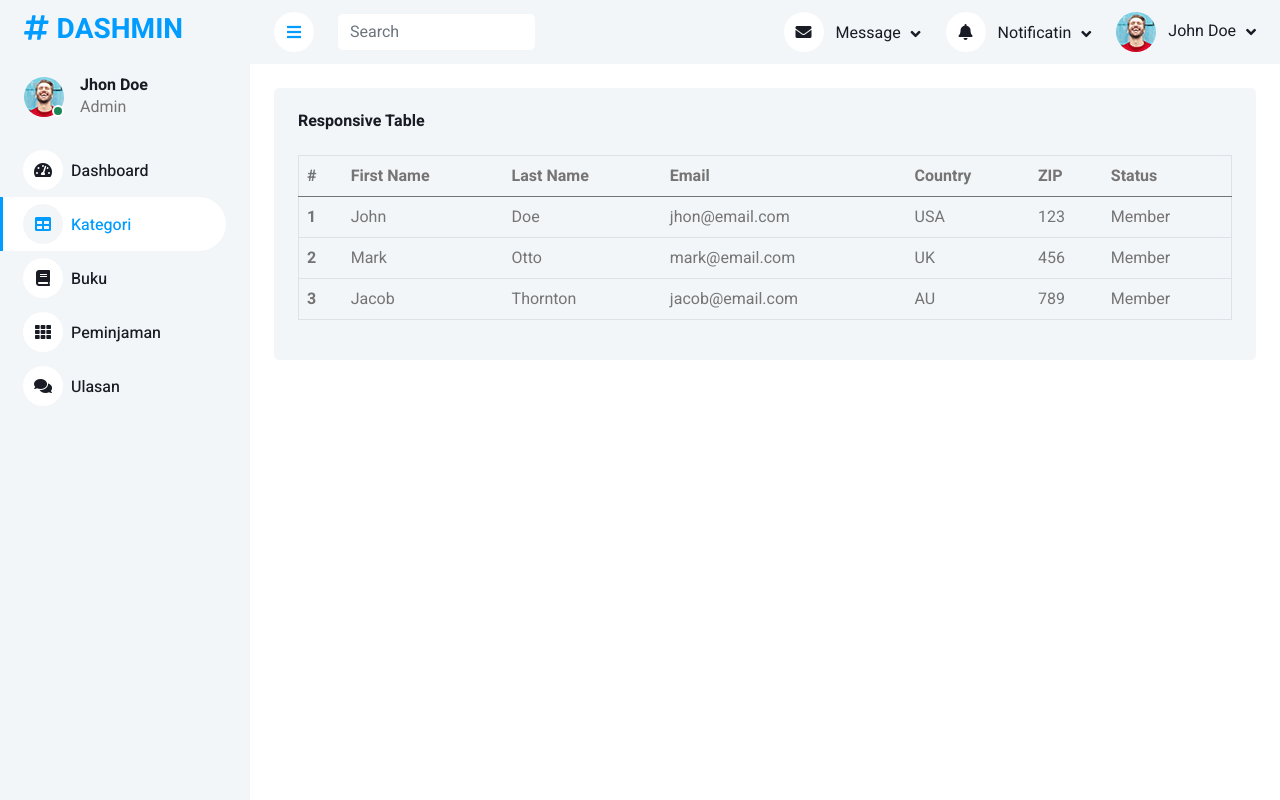
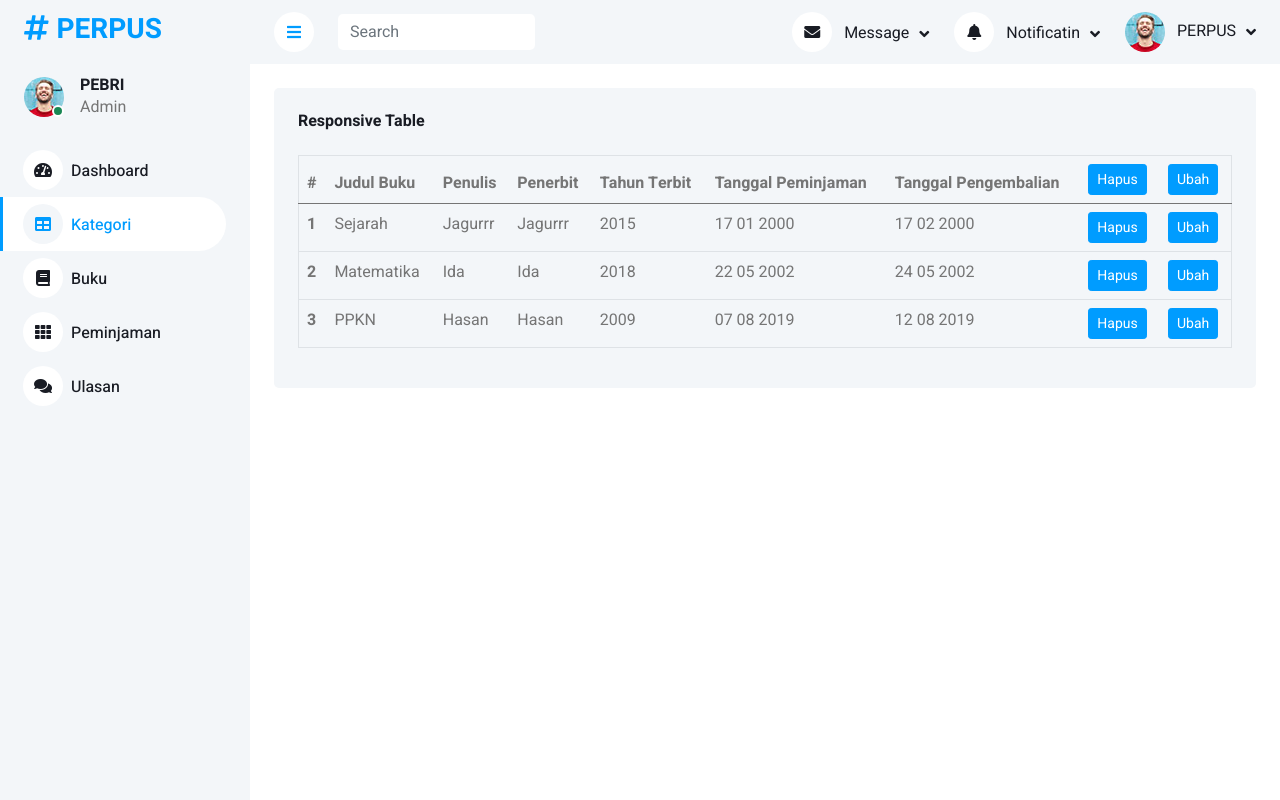
Before and after one commit to P3br14ni/XIPPLG1_PAKETA, a PHP site: page /kategori.php in a window 1280 px wide. Run offline with PHP 8.4, Linux system fonts and the light colour scheme; some libraries are stand-ins or nearby versions.

Commit message:
PEBRI & MELINDA

```diff
--- a/index.php
+++ b/index.php
@@ -84,7 +84,7 @@
         <div class="content">
             <!-- Navbar Start -->
             <nav class="navbar navbar-expand bg-light navbar-light sticky-top px-4 py-0">
-                <a href="index.html" class="navbar-brand d-flex d-lg-none me-4">
+                <a href="index.php" class="navbar-brand d-flex d-lg-none me-4">
                     <h2 class="text-primary mb-0"><i class="fa fa-hashtag"></i></h2>
                 </a>
                 <a href="#" class="sidebar-toggler flex-shrink-0">
--- a/kategori.php
+++ b/kategori.php
@@ -45,8 +45,8 @@
         <!-- Sidebar Start -->
         <div class="sidebar pe-4 pb-3">
             <nav class="navbar bg-light navbar-light">
-                <a href="index.html" class="navbar-brand mx-4 mb-3">
-                    <h3 class="text-primary"><i class="fa fa-hashtag me-2"></i>DASHMIN</h3>
+                <a href="index.php" class="navbar-brand mx-4 mb-3">
+                    <h3 class="text-primary"><i class="fa fa-hashtag me-2"></i>PERPUS</h3>
                 </a>
                 <div class="d-flex align-items-center ms-4 mb-4">
                     <div class="position-relative">
@@ -54,7 +54,7 @@
                         <div class="bg-success rounded-circle border border-2 border-white position-absolute end-0 bottom-0 p-1"></div>
                     </div>
                     <div class="ms-3">
-                        <h6 class="mb-0">Jhon Doe</h6>
+                        <h6 class="mb-0">PEBRI</h6>
                         <span>Admin</span>
                         </div>
                 </div>
@@ -113,7 +113,7 @@
                     </div>
                         <a href="#" class="nav-link dropdown-toggle" data-bs-toggle="dropdown">
                             <img class="rounded-circle me-lg-2" src="img/user.jpg" alt="" style="width: 40px; height: 40px;">
-                            <span class="d-none d-lg-inline-flex">John Doe</span>
+                            <span class="d-none d-lg-inline-flex">PERPUS</span>
                         </a>
                         <div class="dropdown-menu dropdown-menu-end bg-light border-0 rounded-0 rounded-bottom m-0">
                             <a href="#" class="dropdown-item">My Profile</a>
@@ -137,41 +137,49 @@
                                     <thead>
                                         <tr>
                                             <th scope="col">#</th>
-                                            <th scope="col">First Name</th>
-                                            <th scope="col">Last Name</th>
-                                            <th scope="col">Email</th>
-                                            <th scope="col">Country</th>
-                                            <th scope="col">ZIP</th>
-                                            <th scope="col">Status</th>
+                                            <th scope="col">Judul Buku</th>
+                                            <th scope="col">Penulis</th>
+                                            <th scope="col">Penerbit</th>
+                                            <th scope="col">Tahun Terbit</th>
+                                            <th scope="col">Tanggal Peminjaman</th>
+                                            <th scope="col">Tanggal Pengembalian</th>
+                                            <th><a class="btn btn-sm btn-primary" href="">Hapus</a></th>
+                                            <th><a class="btn btn-sm btn-primary" href="">Ubah</a></th>
                                         </tr>
                                     </thead>
                                     <tbody>
                                         <tr>
                                             <th scope="row">1</th>
-                                            <td>John</td>
-                                            <td>Doe</td>
-                                            <td>jhon@email.com</td>
-                                            <td>USA</td>
-                                            <td>123</td>
-                                            <td>Member</td>
+                                            <td>Sejarah</td>
+                                            <td>Jagurrr</td>
+                                            <td>Jagurrr</td>
+                                            <td>2015</td>
+                                            <td>17 01 2000</td>
+                                            <td>17 02 2000</td>
+                                            <th><a class="btn btn-sm btn-primary" href="">Hapus</a></th>
+                                            <th><a class="btn btn-sm btn-primary" href="">Ubah</a></th>
                                         </tr>
                                         <tr>
                                             <th scope="row">2</th>
-                                            <td>Mark</td>
-                                            <td>Otto</td>
-                                            <td>mark@email.com</td>
-                                            <td>UK</td>
-                                            <td>456</td>
-                                            <td>Member</td>
+                                            <td>Matematika</td>
+                                            <td>Ida</td>
+                                            <td>Ida</td>
+                                            <td>2018</td>
+                                            <td>22 05 2002</td>
+                                            <td>24 05 2002</td>
+                                            <th><a class="btn btn-sm btn-primary" href="">Hapus</a></th>
+                                            <th><a class="btn btn-sm btn-primary" href="">Ubah</a></th>
                                         </tr>
                                         <tr>
                                             <th scope="row">3</th>
-                                            <td>Jacob</td>
-                                            <td>Thornton</td>
-                                            <td>jacob@email.com</td>
-                                            <td>AU</td>
-                                            <td>789</td>
-                                            <td>Member</td>
+                                            <td>PPKN</td>
+                                            <td>Hasan</td>
+                                            <td>Hasan</td>
+                                            <td>2009</td>
+                                            <td>07 08 2019</td>
+                                            <td>12 08 2019</td>
+                                            <th><a class="btn btn-sm btn-primary" href="">Hapus</a></th>
+                                            <th><a class="btn btn-sm btn-primary" href="">Ubah</a></th>
                                         </tr>
                                     </tbody>
                                 </table>
```
Also changed, not shown: buku.php (+57 -3 lines).
